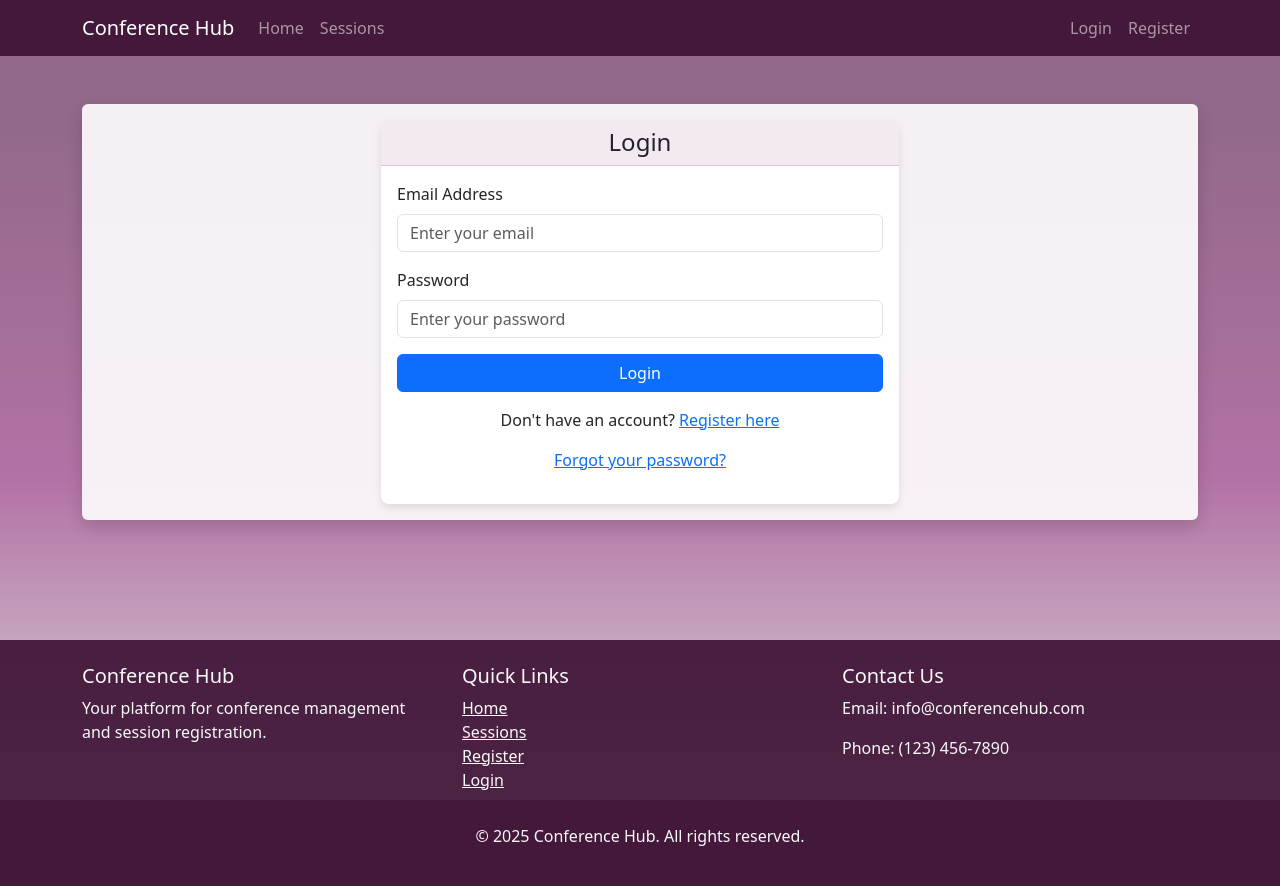
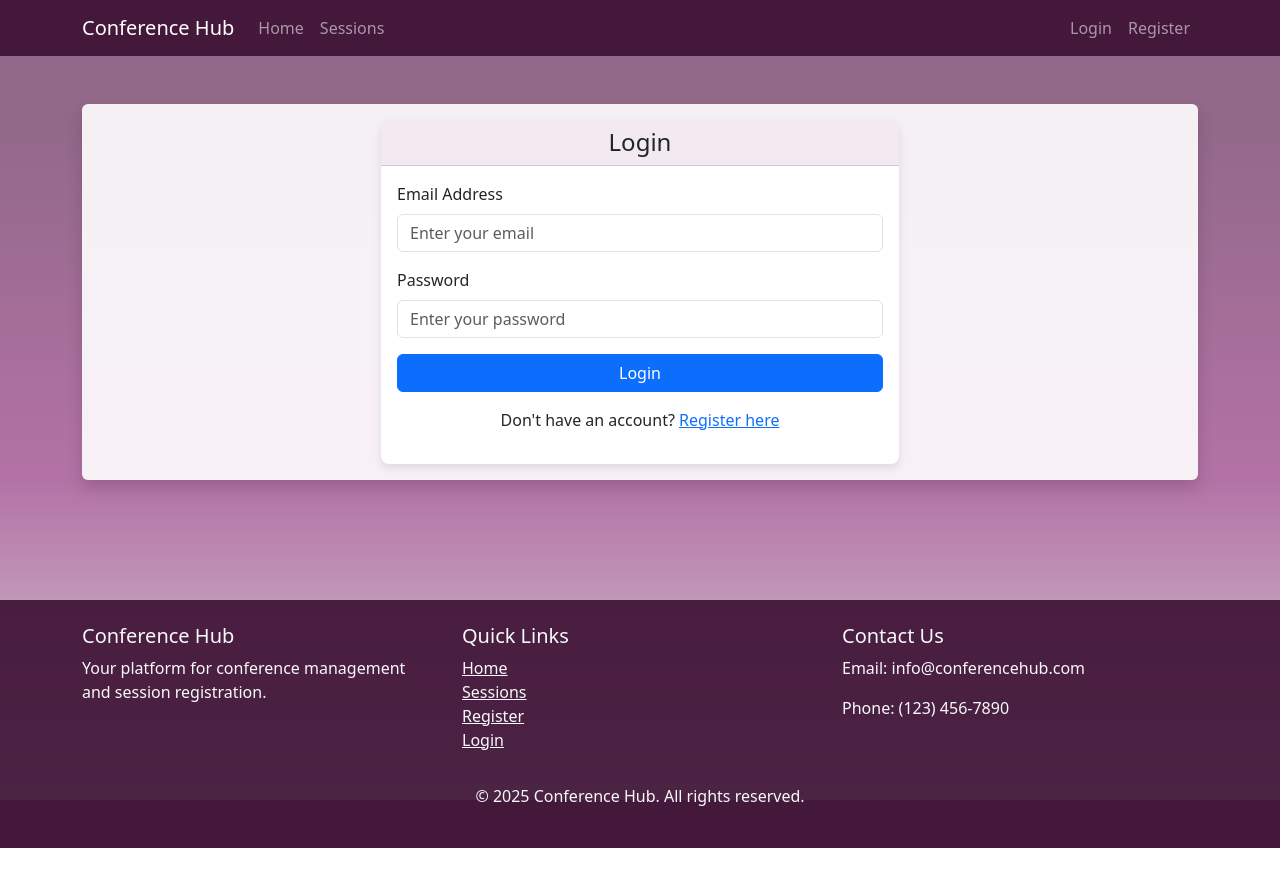
Before and after one commit to nandanatyo/auditorium-reservation-frontend, a React (Vite) app: page /login in a window 1280 px wide. After the commit the page ends 848 px from the top, so only its background shows below. Built offline with nearby package versions, Linux system fonts and the light colour scheme; no server answers.

Commit message:
feat(auth): deleteting forgot password feature

```diff
--- a/src/pages/Login.tsx
+++ b/src/pages/Login.tsx
@@ -91,9 +91,6 @@ const Login = () => {
                   Don't have an account?{" "}
                   <Link to="/register">Register here</Link>
                 </p>
-                <p>
-                  <Link to="/forgot-password">Forgot your password?</Link>
-                </p>
               </div>
             </Card.Body>
           </Card>
```
